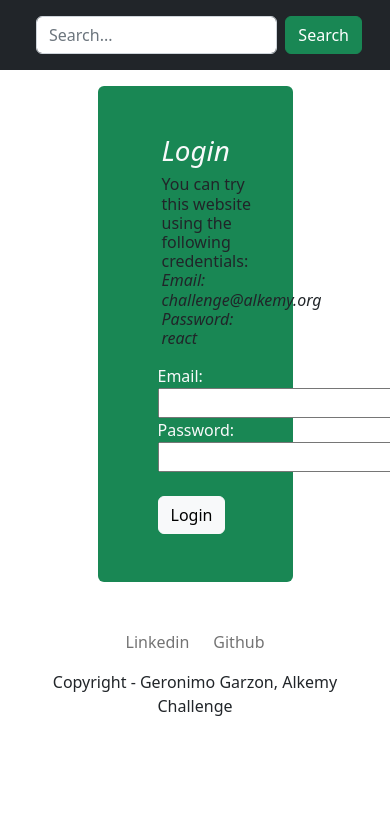
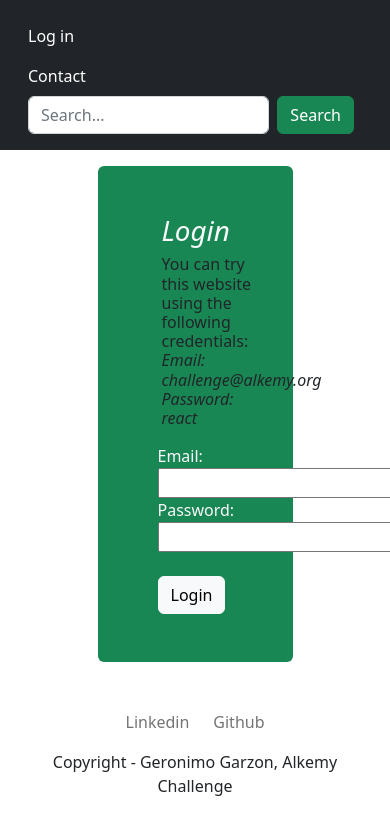
Before and after one commit to gerogarzon/MoviesList, a React (Create React App) app: page / in a window 390 px wide. Shown: the top 834 px of the page. Built offline with nearby package versions, Linux system fonts and the light colour scheme.

Commit message:
responsive

```diff
--- a/src/components/Buscador.jsx
+++ b/src/components/Buscador.jsx
@@ -1,29 +1,25 @@
 import React from "react";
-import Swal from 'sweetalert2'
-import {useNavigate, } from "react-router-dom"
+import Swal from "sweetalert2";
+import { useNavigate } from "react-router-dom";
 
 function Buscador() {
-
-
   const currentPath = useNavigate();
 
-    const handleSubmit = (e)=>{
-
+  const handleSubmit = (e) => {
     e.preventDefault();
 
     const token = sessionStorage.getItem("token");
-        if(!token){
+    if (!token) {
       Swal.fire({
-            icon: 'error',
-            title: 'Oops...',
-            text: 'You need to login',
+        icon: "error",
+        title: "Oops...",
+        text: "You need to login",
         showConfirmButton: false,
-            timer: 1500
-          })
+        timer: 1500,
+      });
 
-          return
+      return;
     }
-
 
     // el metodo trim elimina espacios vacios adelante y detras de una oracion9no elimina los del medio) asi estoy poniendo una validacion por si me introducen la palabra con un espacio antes o despues
     const key = e.target.keyword.value.trim();
@@ -32,35 +28,42 @@ function Buscador() {
     // aca le digo que minimo ponga cuatro letras para poder buscar sino le aviso del error
     if (key.length === 0) {
       Swal.fire({
-            icon: 'error',
-            title: 'Oops...',
-            text: 'Empty search',
+        icon: "error",
+        title: "Oops...",
+        text: "Empty search",
         showConfirmButton: false,
-            timer: 1500
-          })
-        } else if (key.length < 4){
+        timer: 1500,
+      });
+    } else if (key.length < 4) {
       Swal.fire({
-            icon: 'error',
-            title: 'Oops...',
-            text: 'You must enter at least 4 characters',
+        icon: "error",
+        title: "Oops...",
+        text: "You must enter at least 4 characters",
         showConfirmButton: false,
-            timer: 1500
-          })
+        timer: 1500,
+      });
     } else {
       e.target.keyword.value = "";
       currentPath(`/resultados?keyword=${key}`);
     }
-
-    }
+  };
 
   return (
     <>
+      <form
+        onSubmit={handleSubmit}
+        className="d-flex justify-content-end"
+        role="search"
+      >
+        <input
+          className="form-control"
+          type="search"
+          name="keyword"
+          placeholder="Search..."
+          aria-label="Search"
+        />
 
-      <form onSubmit={handleSubmit} className="d-flex align-items-center">
-        <label className="form-label mb-0 mx-2">
-          <input className="form-control" type="text" name="keyword" placeholder="Search..." />
-        </label>
-        <button className="btn btn-success" type="submit">
+        <button className="btn btn-success mx-2" type="submit">
           Search
         </button>
       </form>
--- a/src/components/Detalle.jsx
+++ b/src/components/Detalle.jsx
@@ -47,14 +47,14 @@ const Detalle = ({favoritos}) => {
               <h2 className="p-2 text-start ms-5 text-white mb-3">
                 Title: {item.title}
               </h2>
-              <div className="col-5 bg-dark">
+              <div className="col-md-5 col-sm-12 bg-dark">
                 <img
                   className="img-fluid img-thumbnail"
                   src={`https://image.tmdb.org/t/p/w500${item.poster_path}`}
                   alt="imagen"
                 />
               </div>
-              <div className="col-7  bg-dark text-white">
+              <div className="col-md-7  bg-dark text-white">
                 <div className="container">
                   <div>
                     <h4>Description:</h4>
--- a/src/components/Favoritos.jsx
+++ b/src/components/Favoritos.jsx
@@ -31,7 +31,7 @@ const Favoritos = ({ favoritos, addOrRemoveFromFavs }) => {
         <div className="row">
           {favoritos.map((item, index) => {
             return (
-              <div key={index} className="col-3 mt-3">
+              <div key={index} className="col-md-3 col-sm-6 col-xs-12 mt-3">
                 <div className="card">
                   <img
                     src={item.imgURL}
--- a/src/components/Header.jsx
+++ b/src/components/Header.jsx
@@ -5,18 +5,18 @@ import Logout from "./Logout";
 import "../css/bootstrap.min.css";
 
 const Header = ({ favoritos }) => {
-
   const token = sessionStorage.getItem("token");
-
 
   return (
     <nav className="navbar navbar-expand-lg bg-dark p-3">
       <div className="container-fluid">
-        <div className="collapse navbar-collapse ">
+
+
+        <div className=" " id="navbarNav">
           <ul className="navbar-nav ">
             {!token ? (
               <li className="nav-item ">
-                <Link className="nav-link text-white" to="/">
+                <Link className="nav-link text-white" to="/" >
                   Log in
                 </Link>
               </li>
@@ -52,7 +52,7 @@ const Header = ({ favoritos }) => {
             </li>
           </ul>
         </div>
-        <Buscador />
+          <Buscador />
       </div>
     </nav>
   );
--- a/src/components/Listado.jsx
+++ b/src/components/Listado.jsx
@@ -54,7 +54,7 @@ const Listado = (props) => {
         <div className="row">
           {movieList.map((item, index) => {
             return (
-              <div key={index} className="col-3 mt-3">
+              <div key={index} className=" col-md-3 col-sm-6 col-xs-12 mt-3">
                 <div className="card">
                   <img
                     src={`https://image.tmdb.org/t/p/w500${item.poster_path}`}
--- a/src/components/Logout.jsx
+++ b/src/components/Logout.jsx
@@ -9,8 +9,8 @@ const Logout = () => {
 
   return (
     <>
-      <li className="nav-item ">
-        <button className="btn btn-dark" onClick={handleLogout}>
+      <li className="nav-item d-flex align-items-center ">
+        <button className="btn btn-dark p-0 " onClick={handleLogout}>
           Log out
         </button>
       </li>
--- a/src/components/Resultados.jsx
+++ b/src/components/Resultados.jsx
@@ -59,7 +59,7 @@ const Resultados = (props) => {
         <div className="row">
           {moviesResults.map((item, index) => {
             return (
-              <div key={index} className="col-3 mt-3">
+              <div key={index} className="col-md-3 col-sm-6 col-xs-12 mt-3">
                 <div className="card ">
                   <img
                     src={`https://image.tmdb.org/t/p/w500${item.poster_path}`}
```
Lines whose indentation alone changed are shown as unchanged.
